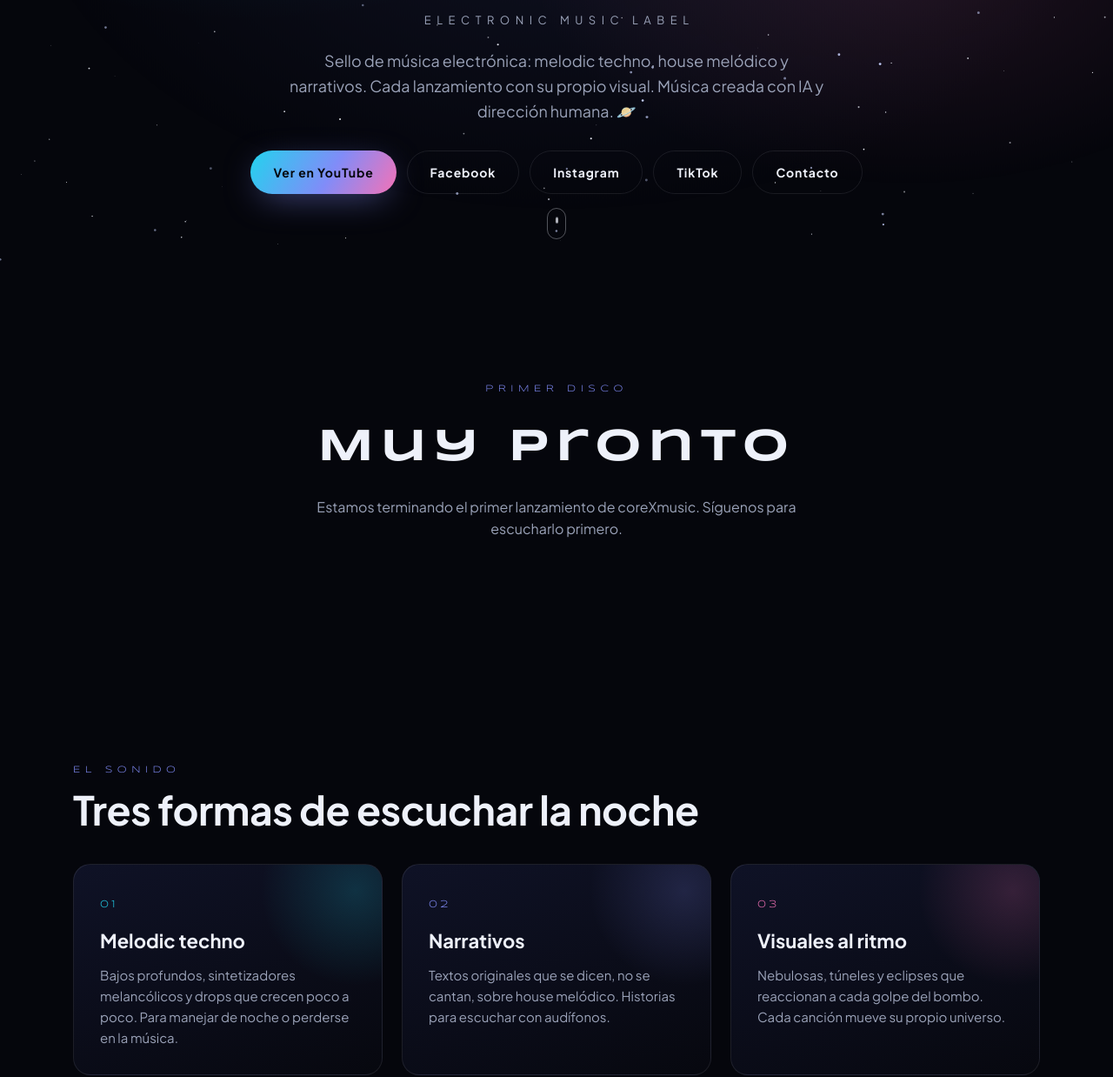
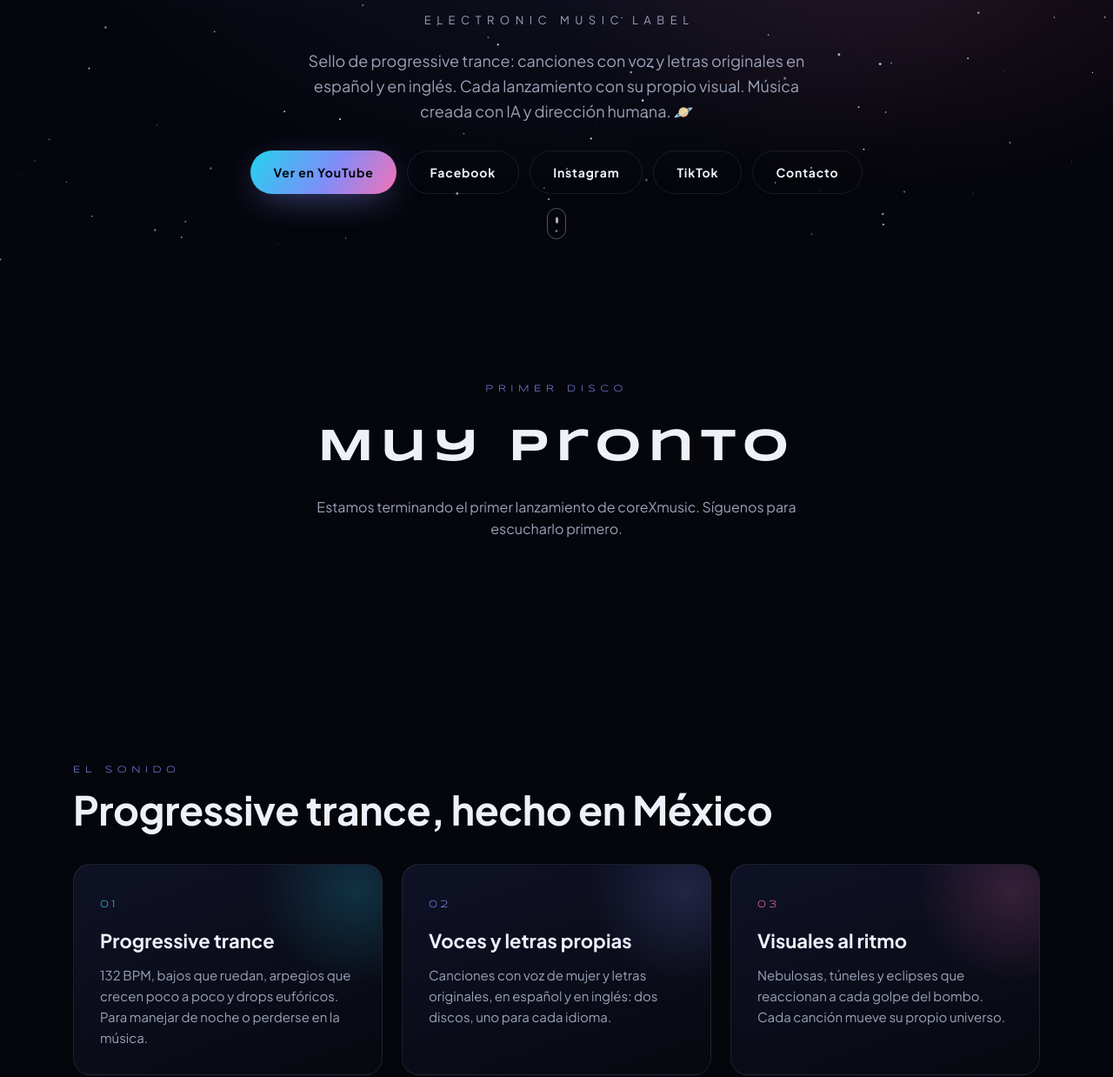
Before and after one commit to corexdev-net/corexmusic.net, a plain HTML site: page index.html in a window 1280 px wide. Shown: the part 629-1867 px from the top of the page at 87% size. Drawn offline with nearby package versions, Linux system fonts and the light colour scheme.

Commit message:
Página web de coreXmusic
Co-Authored-By: Claude Opus 5.5 <noreply@anthropic.com>

```diff
--- a/index.html
+++ b/index.html
@@ -4,9 +4,9 @@
 <meta charset="utf-8">
 <meta name="viewport" content="width=device-width, initial-scale=1">
 <title>coreXmusic · Electronic Music</title>
-<meta name="description" content="Sello de música electrónica: melodic techno, house melódico y narrativos. Cada lanzamiento con su propio visual. Música creada con IA y dirección humana. 🪐">
+<meta name="description" content="Sello de progressive trance: canciones con voz y letras originales en español y en inglés. Cada lanzamiento con su propio visual. Música creada con IA y dirección humana. 🪐">
 <meta property="og:title" content="coreXmusic · Electronic Music">
-<meta property="og:description" content="Sello de música electrónica: melodic techno, house melódico y narrativos. Cada lanzamiento con su propio visual. Música creada con IA y dirección humana. 🪐">
+<meta property="og:description" content="Sello de progressive trance: canciones con voz y letras originales en español y en inglés. Cada lanzamiento con su propio visual. Música creada con IA y dirección humana. 🪐">
 <meta property="og:image" content="https://corexmusic.net/compartir.jpg">
 <meta property="og:type" content="music.musician">
 <meta name="theme-color" content="#05060c">
@@ -125,7 +125,7 @@ footer{border-top:1px solid var(--linea);padding:46px clamp(16px,5vw,64px) 36px}
     </svg>
     <h1>CORE<b>X</b><span class="music">MUSIC</span></h1>
     <div class="lema">ELECTRONIC MUSIC LABEL</div>
-    <p class="gancho">Sello de música electrónica: melodic techno, house melódico y narrativos. Cada lanzamiento con su propio visual. Música creada con IA y dirección humana. 🪐</p>
+    <p class="gancho">Sello de progressive trance: canciones con voz y letras originales en español y en inglés. Cada lanzamiento con su propio visual. Música creada con IA y dirección humana. 🪐</p>
     <div class="botones">
     <a class="boton" href="https://www.youtube.com/@corex.music" rel="noopener">Ver en YouTube</a>
     <a class="boton secundario" href="https://www.facebook.com/corexmusicnet" rel="noopener">Facebook</a>
@@ -144,10 +144,10 @@ footer{border-top:1px solid var(--linea);padding:46px clamp(16px,5vw,64px) 36px}
 </section>
 
 <section id="sonido">
-  <div class="titulo aparece"><div><small>EL SONIDO</small><h2>Tres formas de escuchar la noche</h2></div></div>
+  <div class="titulo aparece"><div><small>EL SONIDO</small><h2>Progressive trance, hecho en México</h2></div></div>
   <div class="pilares">
-    <div class="pilar aparece" style="--c:#22D3EE"><span class="num">01</span><h3>Melodic techno</h3><p>Bajos profundos, sintetizadores melancólicos y drops que crecen poco a poco. Para manejar de noche o perderse en la música.</p></div>
-    <div class="pilar aparece" style="--c:#818CF8"><span class="num">02</span><h3>Narrativos</h3><p>Textos originales que se dicen, no se cantan, sobre house melódico. Historias para escuchar con audífonos.</p></div>
+    <div class="pilar aparece" style="--c:#22D3EE"><span class="num">01</span><h3>Progressive trance</h3><p>132 BPM, bajos que ruedan, arpegios que crecen poco a poco y drops eufóricos. Para manejar de noche o perderse en la música.</p></div>
+    <div class="pilar aparece" style="--c:#818CF8"><span class="num">02</span><h3>Voces y letras propias</h3><p>Canciones con voz de mujer y letras originales, en español y en inglés: dos discos, uno para cada idioma.</p></div>
     <div class="pilar aparece" style="--c:#F472B6"><span class="num">03</span><h3>Visuales al ritmo</h3><p>Nebulosas, túneles y eclipses que reaccionan a cada golpe del bombo. Cada canción mueve su propio universo.</p></div>
   </div>
 </section>
```
